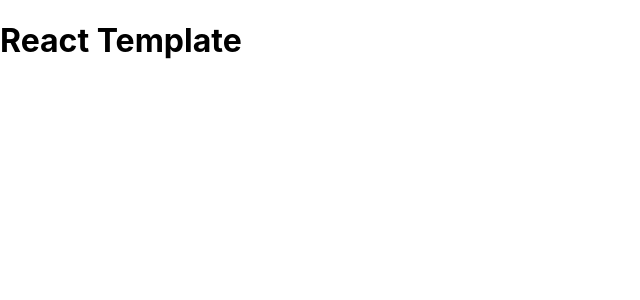
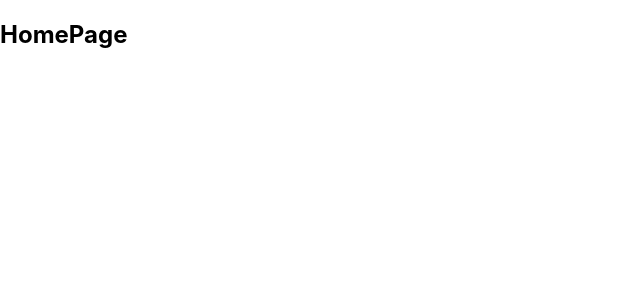
Before and after one commit to AlcatrazALT/react-redux-registration, a React (Create React App) app: page / in a window 1280 px wide. Shown: the top 300 px of the page, without its empty margins (0-640 px from the left). Built offline with nearby package versions, Linux system fonts and the light colour scheme.

Commit message:
feat: Add router to component

```diff
--- a/src/App/App.tsx
+++ b/src/App/App.tsx
@@ -1,7 +1,22 @@
 import React from 'react'
+import { BrowserRouter as Router, Switch, Route, Redirect } from 'react-router-dom'
+import { HomePage } from '../HomePage'
+import { LoginPage } from '../LoginPage'
+import { RegisterPage } from '../RegisterPage/RegisterPage'
 
 const App = () => {
-  return <h1>React Template</h1>
+  return (
+    <div>
+      <Router>
+        <Switch>
+          <Route exact path="/" component={HomePage} />
+          <Route path="/login" component={LoginPage} />
+          <Route path="/register" component={RegisterPage} />
+          <Redirect from="*" to="/" />
+        </Switch>
+      </Router>
+    </div>
+  )
 }
 
 export { App }
--- a/src/HomePage/HomePage.tsx
+++ b/src/HomePage/HomePage.tsx
@@ -0,0 +1,9 @@
+import React from 'react'
+
+export const HomePage: React.FC = () => {
+  return (
+    <div>
+      <h2>HomePage</h2>
+    </div>
+  )
+}
--- a/src/HomePage/index.tsx
+++ b/src/HomePage/index.tsx
@@ -0,0 +1 @@
+export { HomePage } from './HomePage'
--- a/src/LoginPage/LoginPage.tsx
+++ b/src/LoginPage/LoginPage.tsx
@@ -0,0 +1,5 @@
+import React from 'react'
+
+export const LoginPage: React.FC = () => {
+  return <div>Login</div>
+}
--- /dev/null
+++ b/src/LoginPage/index.tsx
@@ -0,0 +1 @@
+export { LoginPage } from './LoginPage'
--- a/src/RegisterPage/RegisterPage.tsx
+++ b/src/RegisterPage/RegisterPage.tsx
@@ -0,0 +1,5 @@
+import React from 'react'
+
+export const RegisterPage: React.FC = () => {
+  return <div>register</div>
+}
```
Also changed, not shown: src/LoginPage/index.js (deleted).
